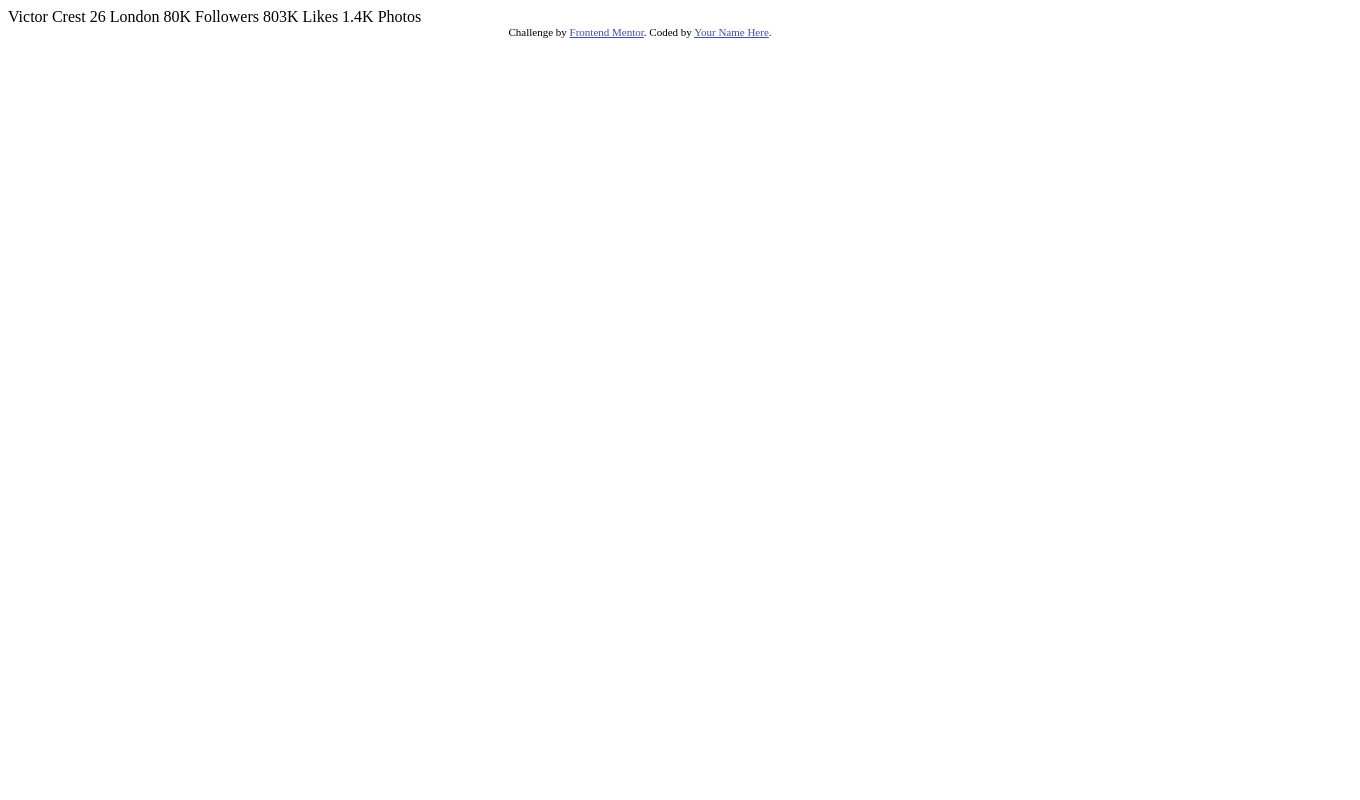
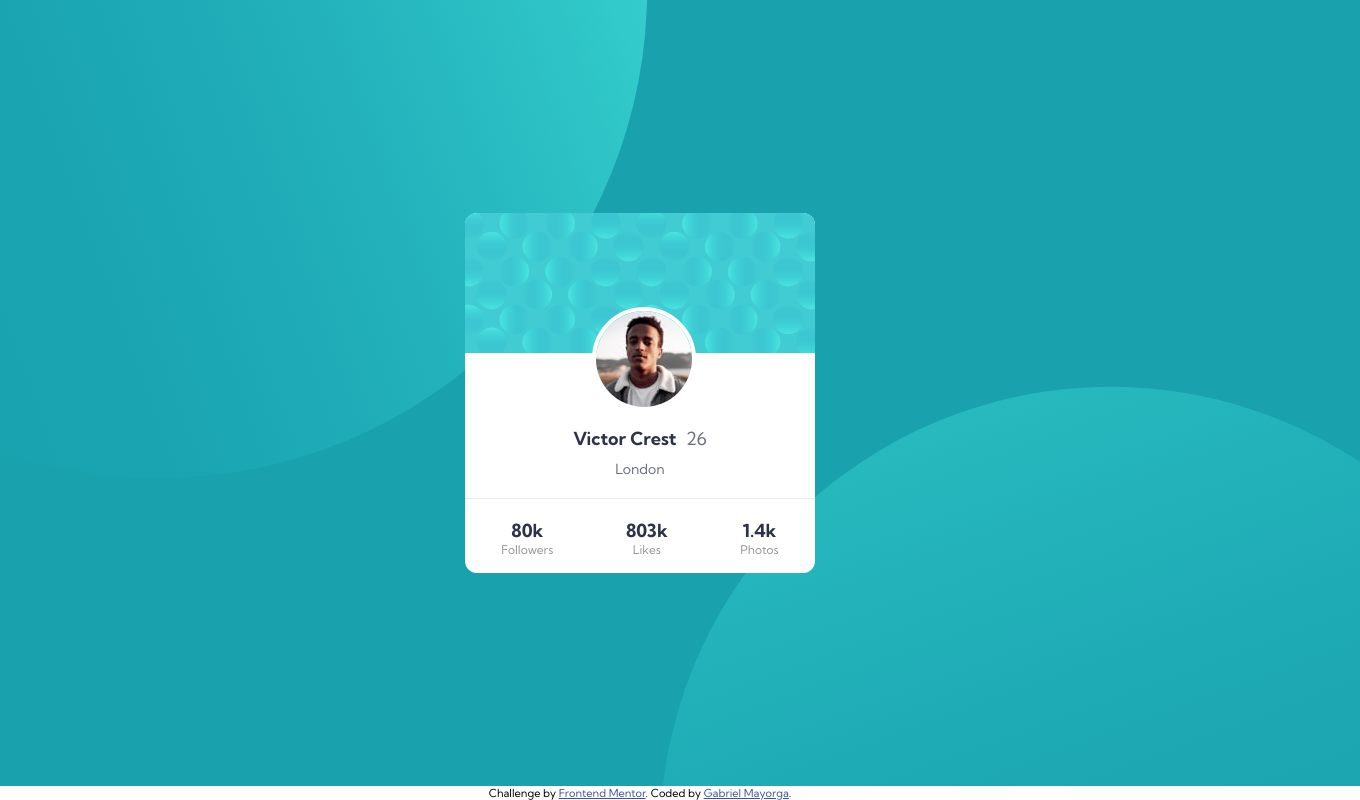
Before and after one commit to Gabox-28/ProfileComponent, a plain HTML site: page index.html in a window 1280 px wide. Shown: the whole page, 1360 px wide, since content can reach past the window. Drawn offline with Linux system fonts and the light colour scheme.

Commit message:
Challenge completed

```diff
--- a/index.html
+++ b/index.html
@@ -4,9 +4,15 @@
   <meta charset="UTF-8">
   <meta name="viewport" content="width=device-width, initial-scale=1.0"> <!-- displays site properly based on user's device -->
 
-  <link rel="icon" type="image/png" sizes="32x32" href="./images/favicon-32x32.png">
+  <link rel="icon" type="image/png" sizes="32x32" href="./images/favicon.png">
 
-  <title>Frontend Mentor | Profile card component</title>
+  <title>Profile card component | Gabriel Mayorga</title>
+
+  <link rel="preconnect" href="https://fonts.googleapis.com">
+  <link rel="preconnect" href="https://fonts.gstatic.com" crossorigin>
+  <link href="https://fonts.googleapis.com/css2?family=Kumbh+Sans:wght@400;700&display=swap" rel="stylesheet">
+
+  <link rel="stylesheet" href="./styles.css">
 
   <!-- Feel free to remove these styles or customise in your own stylesheet 👍 -->
   <style>
@@ -15,21 +21,45 @@
   </style>
 </head>
 <body>
-  Victor Crest
-  26
-  London
 
-  80K
-  Followers
+<main class="main-container">
+  <section class="card">
+    <div class="top-card">
+      <img src="./images/bg-pattern-card.svg" alt="Card top pattern">
+    </div>
+    <div class="person">
+      <img src="./images/image-victor.jpg" alt="Victor picture">
+      <div class="name-age">
+        <span class="name">Victor Crest</span>
+        <span class="age">26</span>
+      </div>
+      <div class="country">
+        <span>London</span>
+      </div>
+    </div>
+    <div class="stats">
+      <div class="data-item">
+        <span class="data">80k</span>
+        <span class="data-name">Followers</span>
+      </div>
+      <div class="data-item">
+        <span class="data">803k</span>
+        <span class="data-name">Likes</span>
+      </div>
+      <div class="data-item">
+        <span class="data">1.4k</span>
+        <span class="data-name">Photos</span>
+      </div>
+    </div>
+  </section>
 
-  803K
-  Likes
+  <img class="pattern-top" src="./images/bg-pattern-top.svg" alt="Pattern top">
+  <img class="pattern-bot" src="./images/bg-pattern-bottom.svg" alt="Pattern bot">
+</main>
 
-  1.4K
-  Photos
-  <div class="attribution">
+  <footer class="attribution">
     Challenge by <a href="https://www.frontendmentor.io?ref=challenge" target="_blank">Frontend Mentor</a>.
-    Coded by <a href="#">Your Name Here</a>.
-  </div>
+    Coded by <a href="https://gabrielmayorga.com/">Gabriel Mayorga</a>.
+  </footer>
 </body>
 </html>
--- /dev/null
+++ b/styles.css
@@ -0,0 +1,144 @@
+*{
+    margin: 0;
+    padding: 0;
+    box-sizing: border-box;
+    font-family: 'kumbh Sans', sans-serif;
+}
+
+body{
+    width: 100vw;
+    height: 100vh;
+    overflow: hidden;
+    display: flex;
+    flex-direction: column;
+    align-items: center;
+    justify-content: center;
+}
+
+.main-container{
+    width: 1440px;
+    height: 900px;
+    background-color: hsl(185, 75%, 39%);
+    overflow: hidden;
+    position: relative;
+    display: flex;
+    justify-content: center;
+    align-items: center;
+}
+
+.pattern-top{
+    position: absolute;
+    top: 0;
+    left: 0;
+}
+
+.pattern-bot{
+    position: absolute;
+    bottom: -500px;
+    right: -200px;
+    transform: rotate(25deg);
+    height: 900px;
+}
+
+.pattern-top{
+    position: absolute;
+    top: -500px;
+    left: -250px;
+    transform: rotate(25deg);
+}
+
+.card{
+    width: 350px;
+    height: 360px;
+    background-color: white;
+    z-index: 1;
+    border-radius: 12px;
+}
+
+.top-card img{
+    border-top-right-radius: 12px;
+    border-top-left-radius: 12px;
+}
+
+.person{
+    position: relative;
+    display: flex;
+    align-items: center;
+    justify-content: center;
+    flex-direction: column;
+}
+
+.person img{
+    border-radius: 50%;
+    position: absolute;
+    top: -50px;
+    left: calc(50% - 48px);
+    border: solid 4px white;
+}
+
+.name-age{
+    margin-top: 70px;
+    font-size: calc(18rem / 16);
+}
+
+.name{
+    font-weight: 700;
+    color: hsl(229, 23%, 23%);
+}
+
+.age{
+    color: hsl(227, 10%, 46%);
+    margin-left: 5px;
+}
+
+.country{
+    margin-top: 10px;
+    font-size: calc(14rem/16);
+    color: hsl(227, 10%, 46%);
+    margin-bottom: 20px;
+}
+
+.stats{
+    border-top: solid 1px hsl(0, 0%, 92%);
+    display: flex;
+    padding-top: 20px;
+    justify-content: space-around;
+}
+
+.data-item{
+    display: flex;
+    flex-direction: column;
+    align-items: center;
+}
+
+.data{
+    font-size: calc(18rem/16);
+    font-weight: 700;
+    color: hsl(229, 23%, 23%);
+}
+
+.data-name{
+    font-size: calc(12rem/16);
+    color: hsl(0, 0%, 59%);
+}
+
+@media(max-width: 540px){
+    .main-container{
+        width: 100vw;
+        height: 100vh;
+    }
+
+    .pattern-bot{
+        right: -700px;
+    }
+
+    .pattern-top{
+        top: -600px;
+        left: -750px;
+    }
+
+    .card{
+        width: 85vw;
+        overflow: hidden;
+    }
+}
```
Also changed, not shown: images/favicon-32x32.png (deleted).
